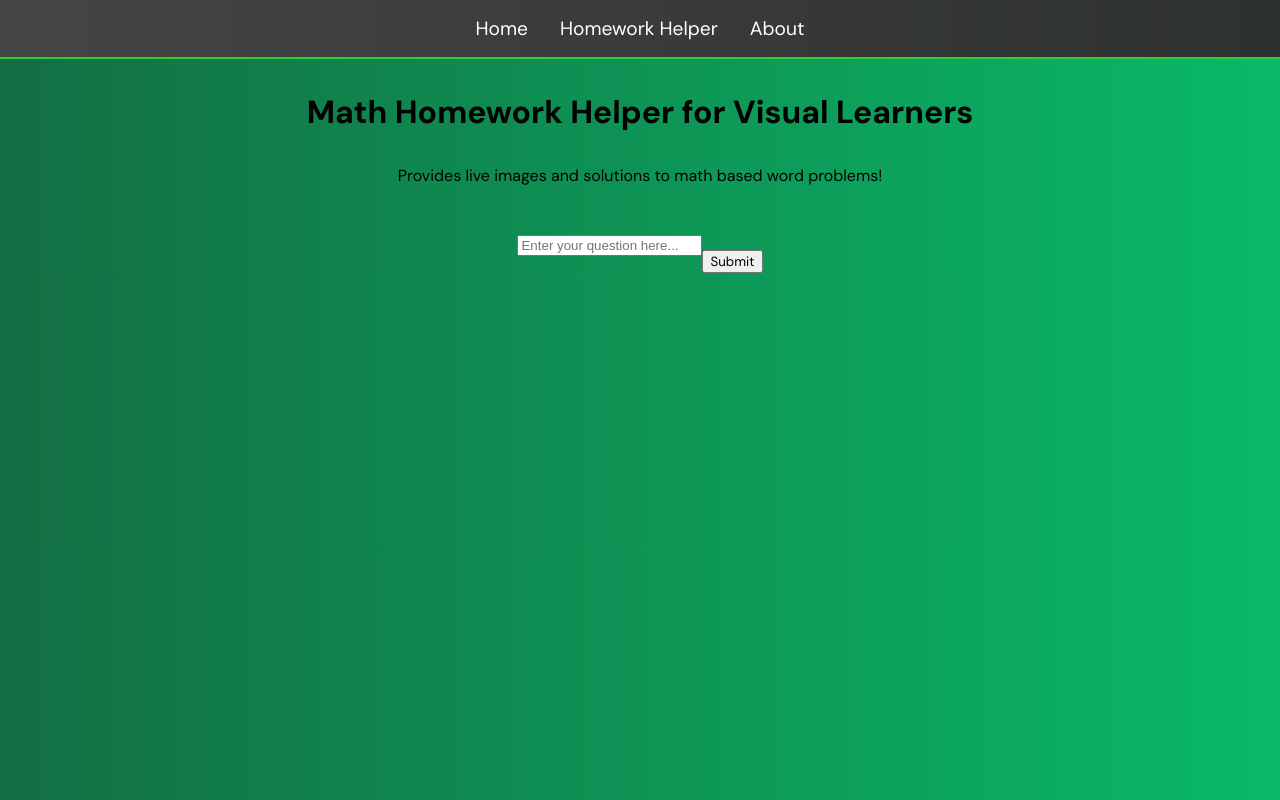
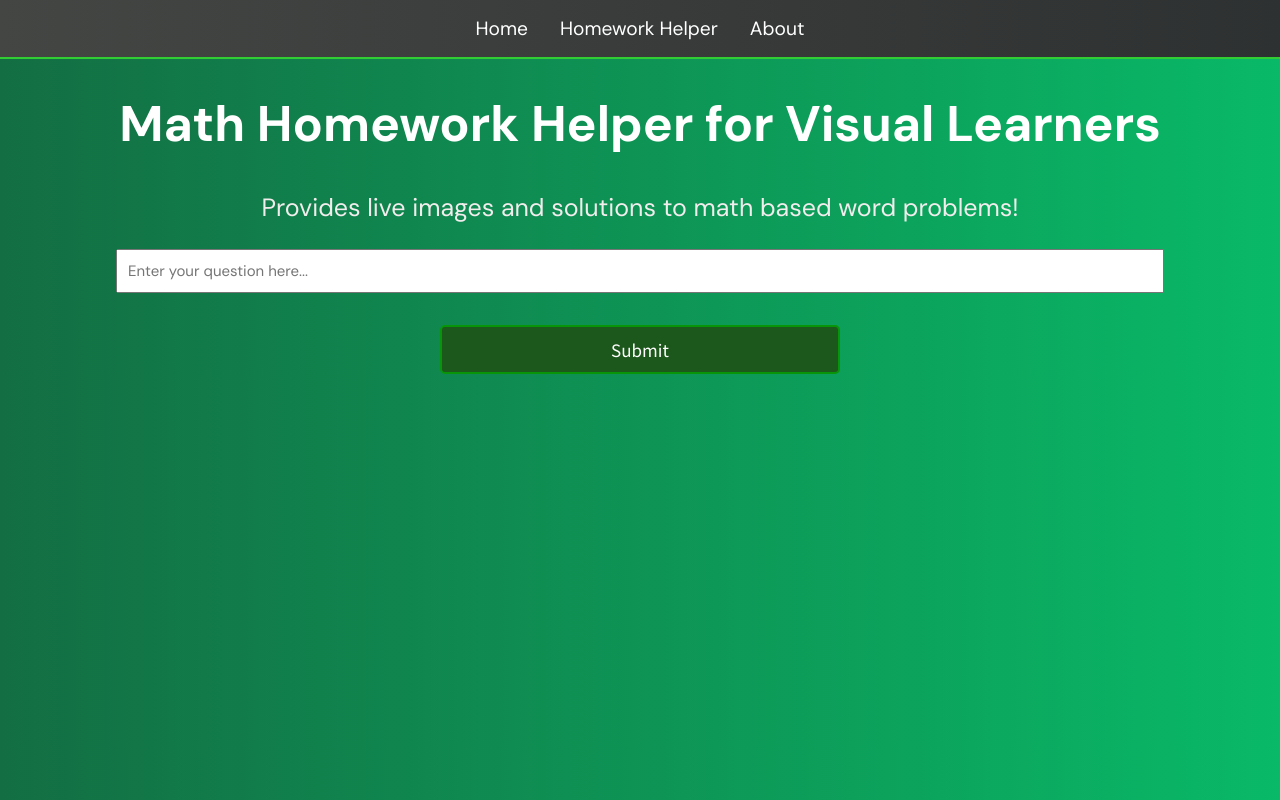
Before and after one commit to IanDBrown/henHacks2024, a React (Vite) app in the folder frontend/: page /homework-helper in a window 1280 px wide. Built offline with nearby package versions, Linux system fonts and the light colour scheme; a web font is replaced by a local one; what ldrs would draw is missing.

Commit message:
css for homework helper

```diff
--- a/frontend/src/css/hwHelper.module.css
+++ b/frontend/src/css/hwHelper.module.css
@@ -1,3 +1,4 @@
+/* Adjusts the container of the image to center its contents */
 .helper_css.imageContainer {
     display: flex;
     justify-content: center;
@@ -5,73 +6,59 @@
     margin-top: 2rem;
 }
 
+/* Styles for the header, centers the text and applies font styling */
 .header {
-	display: flex;
-	justify-content: center;
-	align-items: center;
+    text-align: center; /* Centers the text */
     margin-top: 2rem;
     font-family: "DM Sans", sans-serif;
+    font-size: 50px;
+    color: white;
 }
 
+/* Styles for the paragraph, centers the text and applies font styling */
 .para {
-	display: flex;
-	justify-content: center;
-	align-items: center;
+    text-align: center; /* Centers the text */
     margin-top: 2rem;
     font-family: "DM Sans", sans-serif;
+    font-size: 25px;
+    color: rgb(241, 237, 237)
 }
 
+/* Styles for the submit button, ensures it's properly sized and clickable */
 .submitButton {
-	display: flex;
-	justify-content: center;
-	align-items: center;
+    display: block; /* Makes the button a block-level element */
     margin-top: 2rem;
-	font-family: "DM Sans", sans-serif;
+    margin-left: auto; /* Automatically adjusts the left margin */
+    margin-right: auto; /* Automatically adjusts the right margin */
+    width: 400px; /* Adjust width as needed */
+    padding: 10px;
+    font-size: 17px;
+    border-radius: 5px;
+    outline: none;
+    border: 2px solid rgb(9, 149, 9);
+    background-color: rgb(28, 87, 28);
+    color: white;
+    font-family: "Noto Sans KR", sans-serif;
+    transition: background-color 0.3s, border 0.3s;
+}
+.submitButton:hover {
+    cursor: pointer;
+    background-color: rgb(30, 117, 30);
+    border: 2px solid lime;
 }
 
-.queryInput {
-	display: flex;
-	justify-content: center;
-	align-items: center;
-	margin-top: 2rem;
-	font-family: "DM Sans", sans-serif;
+.submitButton:active {
+    background-color: rgb(11, 79, 11);
+    border: 2px solid lime;
 }
 
-.helper_css.imageContainer {
-	display: flex;
-	justify-content: center;
-	align-items: center;
-	margin-top: 2rem;
+.queryInput input {
+    width: 80%; /* Adjusts the width to 80% of its parent container */
+    max-width: 1200px; /* Ensures the input doesn't exceed a maximum width */
+    padding: 10px; /* Adds some padding inside the input for text */
+    font-size: 15px; /* Increases font size for better readability */
+    margin: 0 auto; /* Centers the input field and adds margin on top and bottom */
+    display: block; /* Ensures the input field is treated as a block-level element */
+    font-family: Dm Sans, sans-serif;
+    outline: none;
 }
-
-.header {
-	display: flex;
-	justify-content: center;
-	align-items: center;
-	margin-top: 2rem;
-	font-family: "DM Sans", sans-serif;
-}
-
-.para {
-	display: flex;
-	justify-content: center;
-	align-items: center;
-	margin-top: 2rem;
-	font-family: "DM Sans", sans-serif;
-}
-
-.submitButton {
-	display: flex;
-	justify-content: center;
-	align-items: center;
-	margin-top: 2rem;
-	font-family: "DM Sans", sans-serif;
-}
-
-.queryInput {
-	display: flex;
-	justify-content: center;
-	align-items: center;
-	margin-top: 2rem;
-	font-family: "DM Sans", sans-serif;
-}
```
Lines whose indentation alone changed are shown as unchanged.
